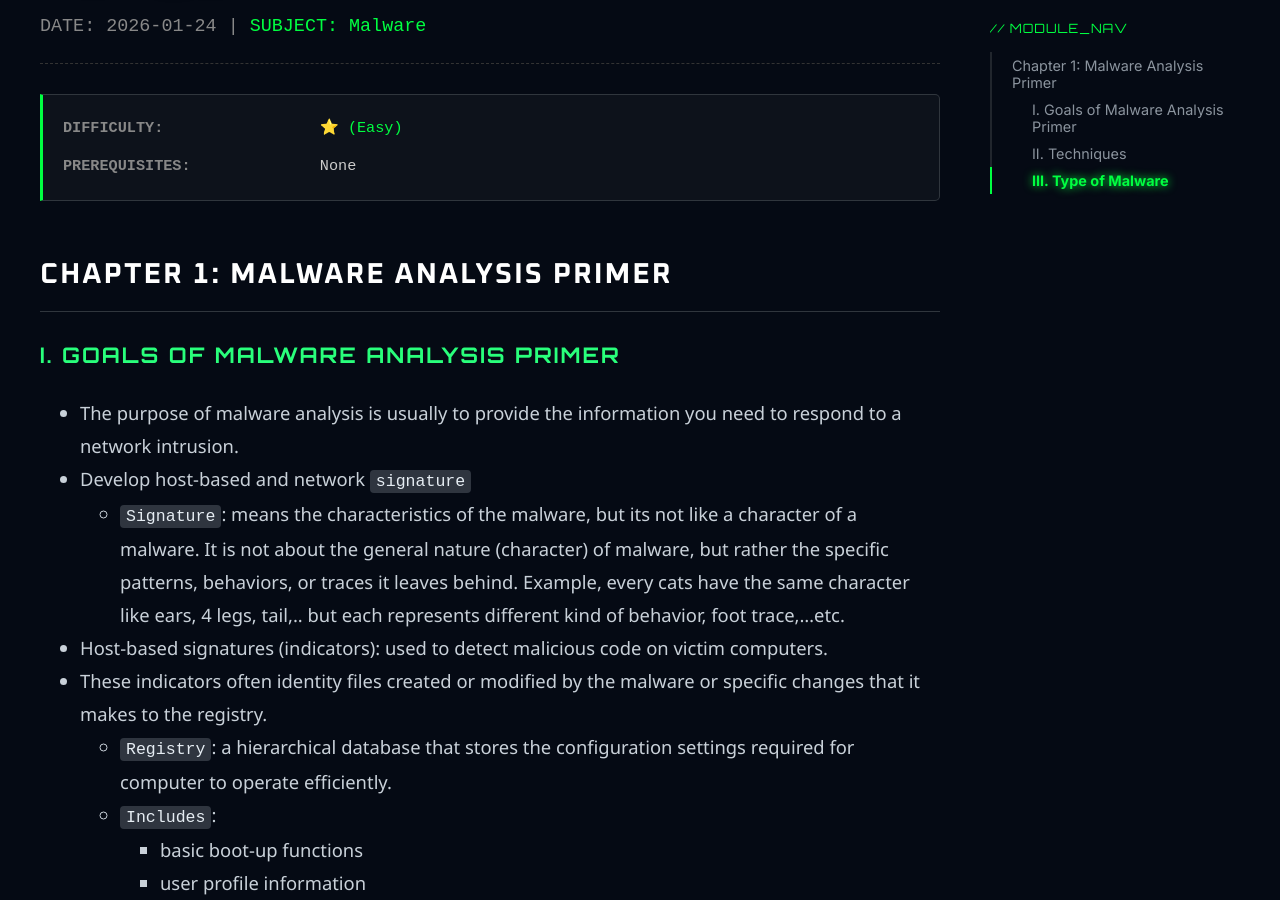
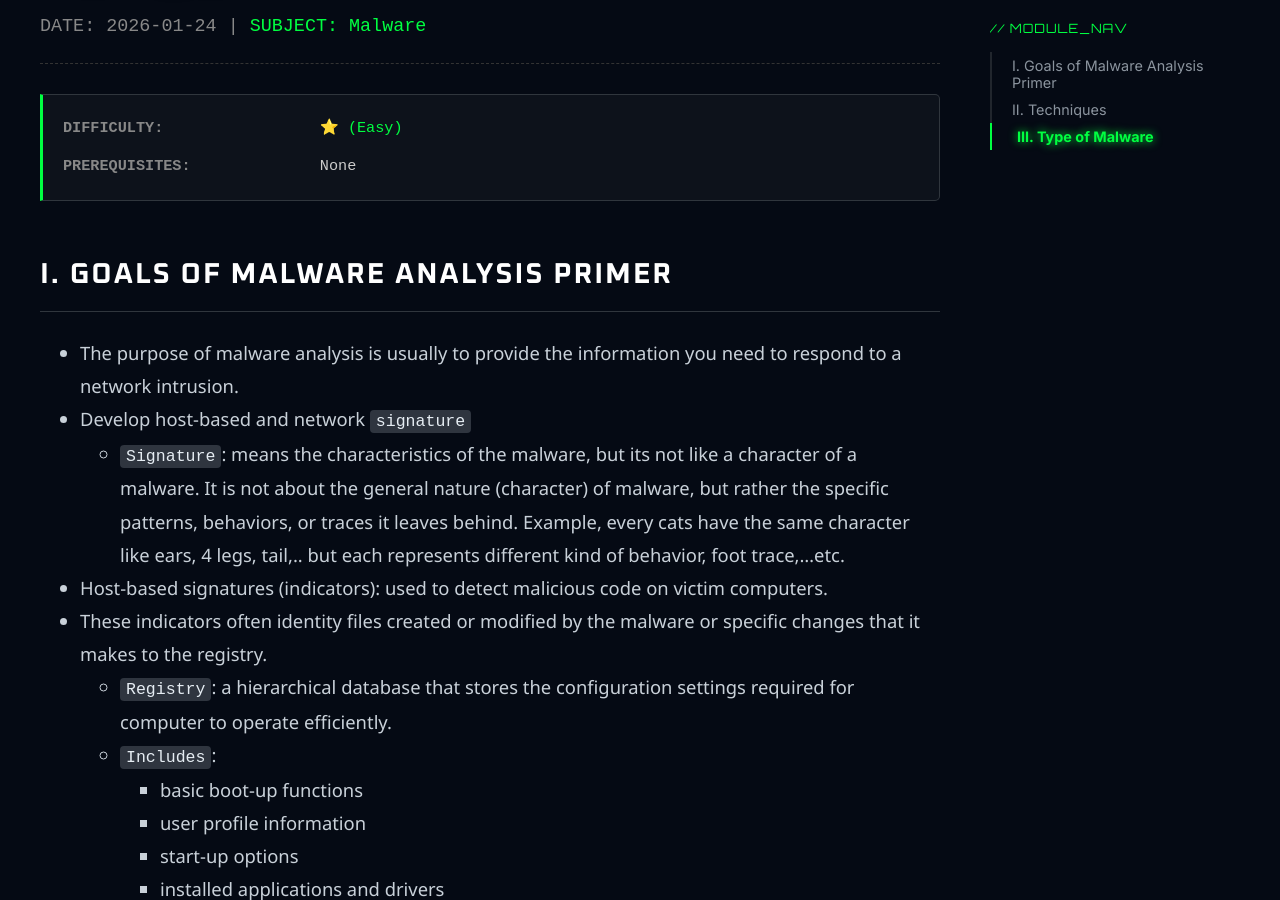
Before and after one commit to kaiversus/kaiversus.github.io, a Jekyll site: the page built from _courses/malware/chapter_1.md, in a window 1280 px wide and 900 px high, scrolled down 317 px. Built offline with Jekyll 4.4.1, drawn with Linux system fonts in a browser that asks for light colours; some web fonts are replaced.

Commit message:
Update chapter_1.md

```diff
--- a/_courses/malware/chapter_1.md
+++ b/_courses/malware/chapter_1.md
@@ -4,9 +4,7 @@ title: "Chapter 1: Malware Analysis Primer"
 category: Malware
 description: "Goals of Malware Analysis Primer, techniques, types of malware"
 ---
-
-## Chapter 1: Malware Analysis Primer
-### I. Goals of Malware Analysis Primer
+## I. Goals of Malware Analysis Primer
 - The purpose of malware analysis is usually to provide the information you need to respond to a network intrusion.
 - Develop host-based and network `signature`
     - `Signature`: means the characteristics of the malware, but its not like a character of a malware. It is not about the general nature (character) of malware, but rather the specific patterns, behaviors, or traces it leaves behind. Example, every cats have the same character like ears, 4 legs, tail,.. but each represents different kind of behavior, foot trace,...etc.
@@ -30,7 +28,7 @@ description: "Goals of Malware Analysis Primer, techniques, types of malware"
 ➜ higher detection rate and fewer false positives.
 ➜ *Conclusion: figure out exactly how the malware works !!!*
 
-### II. Techniques
+## II. Techniques
 | Technique               | Level    | Definition                                                                                      | Advantage                                                                                           | Disadvantage                                                                                          |
 |------------------------|----------|--------------------------------------------------------------------------------------------------|-----------------------------------------------------------------------------------------------------|-------------------------------------------------------------------------------------------------------|
 | **Static Analysis**     | Basic    | Examining the executable file without executing it or viewing actual instructions               | Fast and straightforward; provides basic functionality info; can generate simple network signatures | May miss important behaviors; ineffective against sophisticated malware                               |
@@ -41,7 +39,7 @@ description: "Goals of Malware Analysis Primer, techniques, types of malware"
 | **Reverse Engineering** | Expert   | Manual analysis to fully understand malware internals                                           | Complete understanding of malware logic                                                             | Most difficult; requires advanced reverse engineering skills                                           |
                                          |
 
-### III. Type of Malware
+## III. Type of Malware
 - `Backdoor`: installs itself onto a computer to allow the attacker access to computer with little or no authentication and execute commands on the local system.
 - `Botnet`: Similar to backdoor, but this one spread out to other computer. All computer infected with the same botnet receive the same instructions from a single command-and-control sever.
 - `Downloader`: Download and install other malicious code, are commonly installed by attackers when they first gain access to a system.
```
